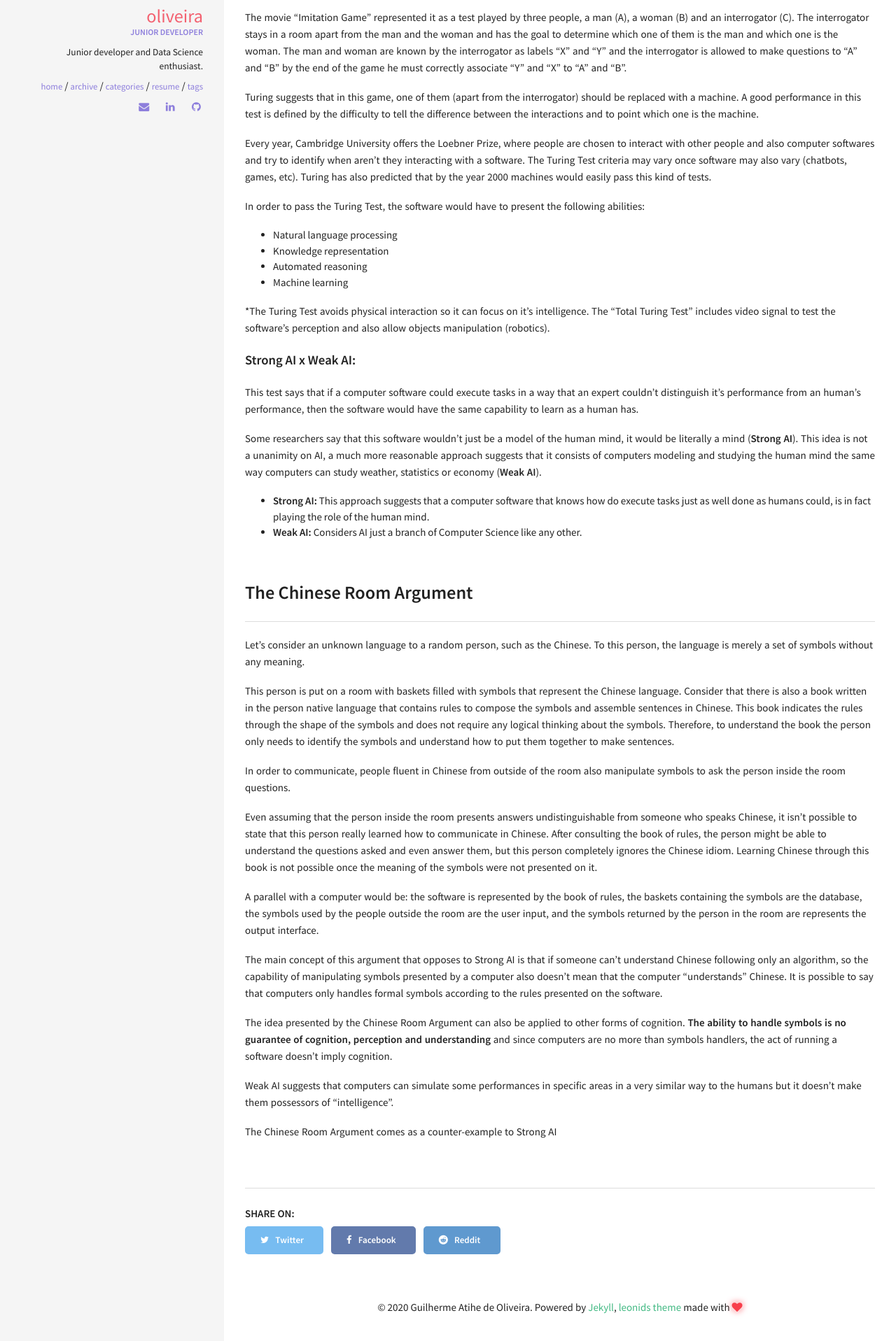
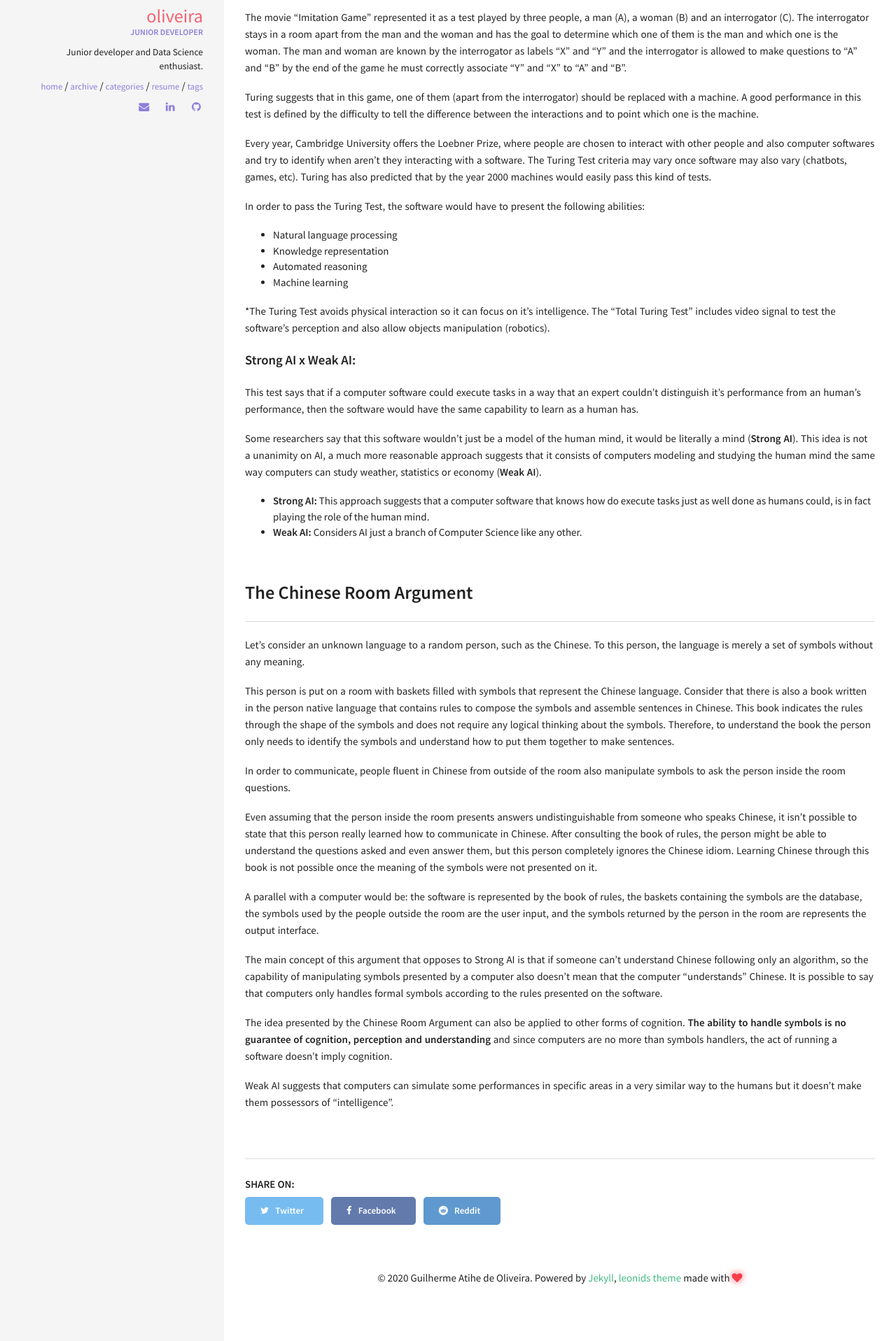
Before and after one commit to gatihe/guiati9.dev, a Jekyll site: the page built from _posts/2020-04-18-ai-basic-concepts.md, in a window 1280 px wide. Shown: the part 1817-3734 px from the top of the page at 70% size. Built offline with Jekyll 4.4.1, drawn with Linux system fonts in a browser that asks for light colours.

Commit message:
Update 2020-04-18-ai-basic-concepts.md

```diff
--- a/_posts/2020-04-18-ai-basic-concepts.md
+++ b/_posts/2020-04-18-ai-basic-concepts.md
@@ -90,6 +90,3 @@ The main concept of this argument that opposes to Strong AI is that if someone c
 The idea presented by the Chinese Room Argument can also be applied to other forms of cognition. __The ability to handle symbols is no guarantee of cognition, perception and understanding__ and since computers are no more than symbols handlers, the act of running a software doesn't imply cognition.
 
 Weak AI suggests that computers can simulate some performances in specific areas in a very similar way to the humans but it doesn't make them possessors of "intelligence".
-
-
-The Chinese Room Argument comes as a counter-example to Strong AI
```
